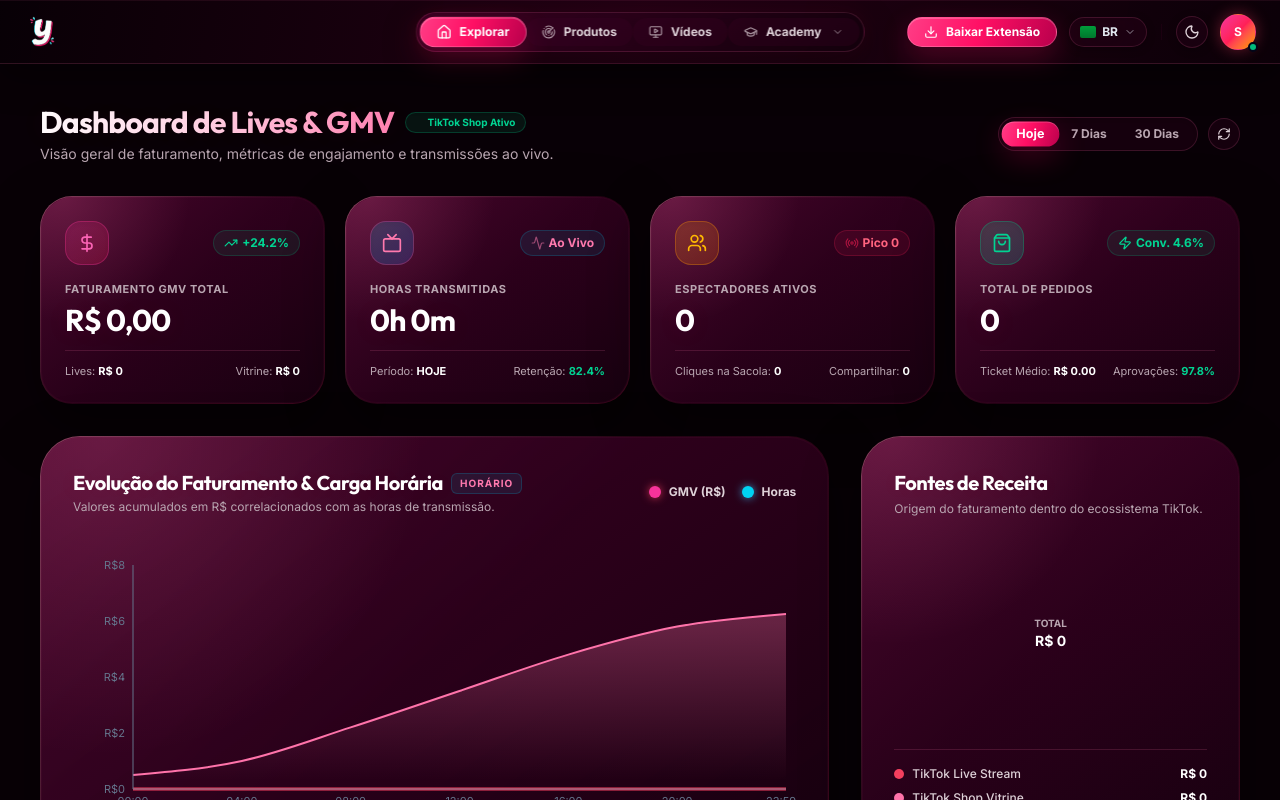
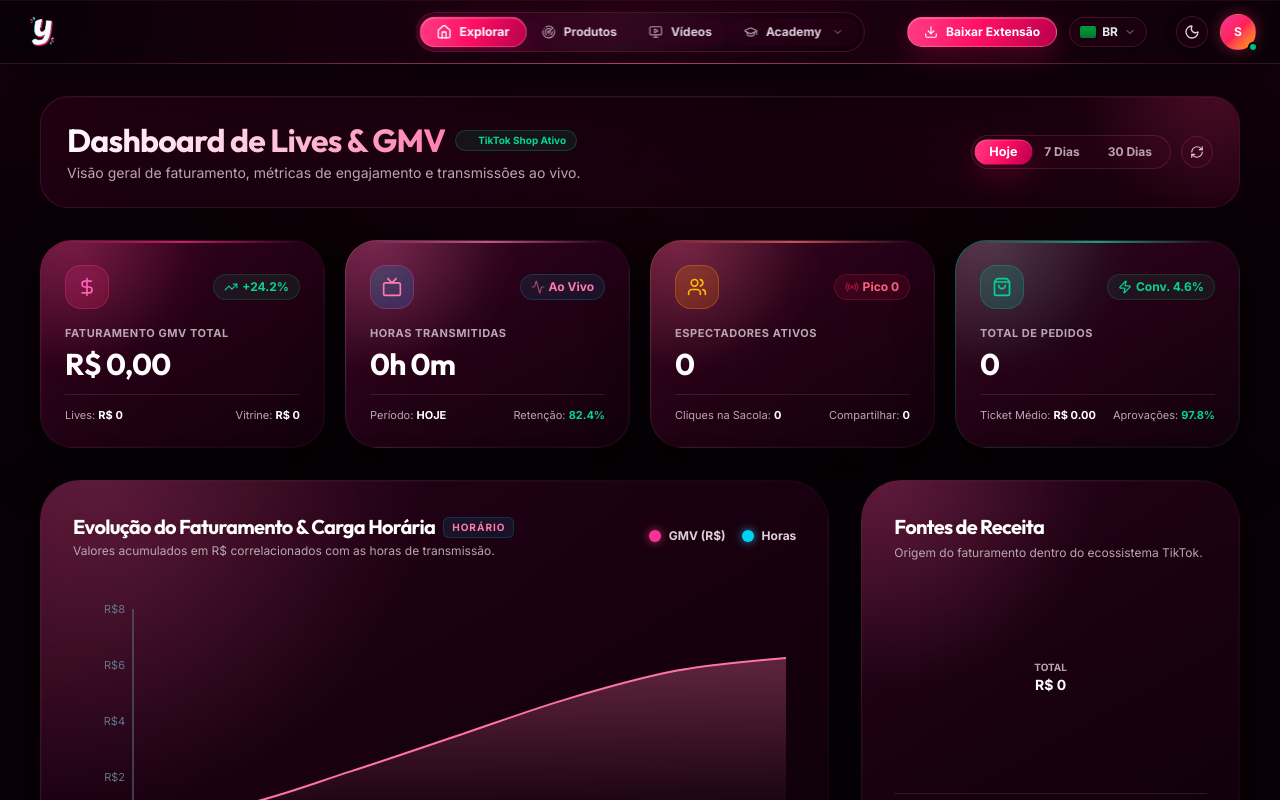
Before and after one commit to organicpro/looply, a React (Vite) app: page / in a window 1280 px wide. Both pictures are taken after typing "Sample" into the empty fields and a click on the button "Entrar". Shown: the top 800 px of the page. Built offline with nearby package versions, Linux system fonts and the light colour scheme.

Commit message:
Refina hierarquia e profundidade visual

```diff
--- a/src/App.tsx
+++ b/src/App.tsx
@@ -76,7 +76,7 @@
   if (!user) return <LoginView onLogin={(name, photo) => { localStorage.setItem('looply_user_name', name); if (photo) localStorage.setItem('looply_profile_avatar', photo); setUser(name); }} />;
 
   return (
-    <div className="flex flex-col min-h-screen bg-background selection:bg-purple-primary/30 selection:text-white transition-colors duration-300">
+    <div className="looply-shell flex flex-col min-h-screen bg-background selection:bg-purple-primary/30 selection:text-white transition-colors duration-300">
       <Sidebar
         activeTab={activeTab}
         setActiveTab={(tab) => {
@@ -87,7 +87,7 @@
         onToggleTheme={toggleTheme}
       />
 
-      <main className="flex-1 relative overflow-y-auto">
+      <main className="looply-main flex-1 relative overflow-y-auto">
         <AnimatePresence mode="wait">
           <motion.div
             key={selectedProduct ? `product-${selectedProduct.id}` : activeTab}
@@ -95,7 +95,7 @@
             animate={{ opacity: 1, y: 0 }}
             exit={{ opacity: 0, y: -10 }}
             transition={{ duration: 0.3, ease: 'easeOut' }}
-            className="w-full"
+            className="looply-view w-full"
           >
             {renderView()}
           </motion.div>
--- a/src/components/GalleryView.tsx
+++ b/src/components/GalleryView.tsx
@@ -52,7 +52,7 @@
       variants={container}
       initial="hidden"
       animate="show"
-      className="max-w-[1400px] mx-auto py-10 px-6 md:px-10 space-y-8"
+      className="gallery-view max-w-[1400px] mx-auto py-10 px-6 md:px-10 space-y-8"
     >
       <div className="flex flex-col md:flex-row md:items-center justify-between gap-4">
         <div className="space-y-1">
@@ -103,7 +103,7 @@
           <motion.div
             key={video.id}
             variants={item}
-            className="glass-panel glass-panel-hover rounded-[2rem] overflow-hidden group cursor-pointer hover:shadow-[0_0_35px_rgba(244,63,94,0.3)] hover:border-pink-500/50 transition-all duration-300"
+            className="video-card glass-panel glass-panel-hover rounded-[2rem] overflow-hidden group cursor-pointer hover:shadow-[0_0_35px_rgba(244,63,94,0.3)] hover:border-pink-500/50 transition-all duration-300"
             onClick={() => {
               setSelectedVideo(video);
               setIsPlaying(true);
--- a/src/components/HomeView.tsx
+++ b/src/components/HomeView.tsx
@@ -233,10 +233,10 @@
       variants={container}
       initial="hidden"
       animate="show"
-      className="max-w-[1500px] mx-auto py-8 px-4 sm:px-6 md:px-10 space-y-8 relative"
+      className="dashboard-view max-w-[1500px] mx-auto py-8 px-4 sm:px-6 md:px-10 space-y-8 relative"
     >
       {/* Header with Title & Date Range Toggle */}
-      <motion.div variants={item} className="flex flex-col sm:flex-row sm:items-center justify-between gap-4 pt-2">
+      <motion.div variants={item} className="dashboard-hero flex flex-col sm:flex-row sm:items-center justify-between gap-4">
         <div>
           <div className="flex items-center gap-2.5">
             <h1 className="text-2xl sm:text-3xl font-display font-black text-white tracking-tight">
@@ -284,9 +284,9 @@
       </motion.div>
 
       {/* KPI Cards */}
-      <div className="grid grid-cols-1 sm:grid-cols-2 lg:grid-cols-4 gap-5">
+      <div className="dashboard-kpi-grid grid grid-cols-1 sm:grid-cols-2 lg:grid-cols-4 gap-5">
         {/* KPI 1: Faturamento GMV Total */}
-        <motion.div variants={item} className="glass-panel rounded-[2rem] p-6 relative overflow-hidden group hover:border-pink-500/40 transition-all shadow-lg">
+        <motion.div variants={item} className="kpi-card kpi-card--rose glass-panel rounded-[2rem] p-6 relative overflow-hidden group transition-all shadow-lg">
           <div className="flex items-center justify-between mb-4">
             <div className="w-11 h-11 rounded-2xl bg-gradient-to-br from-pink-500/20 to-rose-500/20 border border-pink-500/30 flex items-center justify-center text-pink-400 shadow-inner">
               <DollarSign className="w-5 h-5" />
@@ -307,7 +307,7 @@
         </motion.div>
 
         {/* KPI 2: Horas Transmitidas */}
-        <motion.div variants={item} className="glass-panel rounded-[2rem] p-6 relative overflow-hidden group hover:border-cyan-500/40 transition-all shadow-lg">
+        <motion.div variants={item} className="kpi-card kpi-card--blush glass-panel rounded-[2rem] p-6 relative overflow-hidden group transition-all shadow-lg">
           <div className="flex items-center justify-between mb-4">
             <div className="w-11 h-11 rounded-2xl bg-gradient-to-br from-cyan-500/20 to-blue-500/20 border border-cyan-500/30 flex items-center justify-center text-cyan-400 shadow-inner">
               <Tv className="w-5 h-5" />
@@ -328,7 +328,7 @@
         </motion.div>
 
         {/* KPI 3: Espectadores */}
-        <motion.div variants={item} className="glass-panel rounded-[2rem] p-6 relative overflow-hidden group hover:border-amber-500/40 transition-all shadow-lg">
+        <motion.div variants={item} className="kpi-card kpi-card--coral glass-panel rounded-[2rem] p-6 relative overflow-hidden group transition-all shadow-lg">
           <div className="flex items-center justify-between mb-4">
             <div className="w-11 h-11 rounded-2xl bg-gradient-to-br from-amber-500/20 to-orange-500/20 border border-amber-500/30 flex items-center justify-center text-amber-400 shadow-inner">
               <Users className="w-5 h-5" />
@@ -349,7 +349,7 @@
         </motion.div>
 
         {/* KPI 4: Pedidos */}
-        <motion.div variants={item} className="glass-panel rounded-[2rem] p-6 relative overflow-hidden group hover:border-emerald-500/40 transition-all shadow-lg">
+        <motion.div variants={item} className="kpi-card kpi-card--emerald glass-panel rounded-[2rem] p-6 relative overflow-hidden group transition-all shadow-lg">
           <div className="flex items-center justify-between mb-4">
             <div className="w-11 h-11 rounded-2xl bg-gradient-to-br from-emerald-500/20 to-teal-500/20 border border-emerald-500/30 flex items-center justify-center text-emerald-400 shadow-inner">
               <ShoppingBag className="w-5 h-5" />
@@ -373,7 +373,7 @@
       {/* Main Charts Row */}
       <div className="grid grid-cols-12 gap-8">
         {/* Left Chart: Desempenho de GMV */}
-        <motion.div variants={item} className="col-span-12 lg:col-span-8 glass-panel rounded-[2.5rem] p-6 sm:p-8 space-y-6 relative overflow-hidden">
+        <motion.div variants={item} className="analytics-panel col-span-12 lg:col-span-8 glass-panel rounded-[2.5rem] p-6 sm:p-8 space-y-6 relative overflow-hidden">
           <div className="flex flex-col sm:flex-row sm:items-center justify-between gap-4">
             <div>
               <div className="flex items-center gap-2">
@@ -434,7 +434,7 @@
         </motion.div>
 
         {/* Right Chart: Origem do Faturamento */}
-        <motion.div variants={item} className="col-span-12 lg:col-span-4 glass-panel rounded-[2.5rem] p-6 sm:p-8 flex flex-col justify-between relative overflow-hidden">
+        <motion.div variants={item} className="analytics-panel col-span-12 lg:col-span-4 glass-panel rounded-[2.5rem] p-6 sm:p-8 flex flex-col justify-between relative overflow-hidden">
           <div>
             <h3 className="font-display font-bold text-xl text-white">Fontes de Receita</h3>
             <p className="text-xs text-slate-400 mt-1">Origem do faturamento dentro do ecossistema TikTok.</p>
@@ -489,7 +489,7 @@
       </div>
 
       {/* Live Channels Stream Status Table */}
-      <motion.div variants={item} className="glass-panel rounded-[2.5rem] p-6 sm:p-8 space-y-6 relative overflow-hidden">
+      <motion.div variants={item} className="live-panel glass-panel rounded-[2.5rem] p-6 sm:p-8 space-y-6 relative overflow-hidden">
         <div className="flex flex-col sm:flex-row sm:items-center justify-between gap-4">
           <div>
             <div className="flex items-center gap-3">
--- a/src/components/RadarView.tsx
+++ b/src/components/RadarView.tsx
@@ -34,7 +34,7 @@
         variants={container}
         initial="hidden"
         animate="show"
-        className="max-w-7xl mx-auto py-12 px-8 space-y-10"
+        className="products-view max-w-7xl mx-auto py-12 px-8 space-y-10"
       >
         {/* Header Tabs & "criar produto novo" Button */}
         <div className="flex flex-col sm:flex-row items-center justify-between gap-4 bg-white/[0.02] p-4 rounded-[2rem] border border-white/10 backdrop-blur-2xl shadow-xl">
@@ -62,7 +62,7 @@
             <motion.div
               key={product.id}
               variants={item}
-              className="glass-panel glass-panel-hover rounded-[2.2rem] overflow-hidden group cursor-pointer flex flex-col h-full hover:shadow-[0_0_35px_rgba(244,63,94,0.25)] hover:border-pink-500/40"
+              className="product-card glass-panel glass-panel-hover rounded-[2.2rem] overflow-hidden group cursor-pointer flex flex-col h-full hover:shadow-[0_0_35px_rgba(244,63,94,0.25)] hover:border-pink-500/40"
               onClick={() => onSelectProduct(product)}
             >
               {/* Image Container */}
--- a/src/components/Sidebar.tsx
+++ b/src/components/Sidebar.tsx
@@ -32,7 +32,7 @@
   ];
 
   return (
-    <header className="w-full h-16 border-b border-white/10 flex items-center justify-between sticky top-0 bg-slate-950/80 backdrop-blur-2xl px-6 z-50 shadow-lg relative">
+    <header className="looply-header w-full h-16 border-b border-white/10 flex items-center justify-between sticky top-0 bg-slate-950/80 backdrop-blur-2xl px-6 z-50 shadow-lg relative">
       {/* LEFT: Logo & Brand Mark */}
       <div className="flex items-center gap-4 z-10">
         <div onClick={() => setActiveTab('home')} className="cursor-pointer group flex items-center gap-2">
@@ -42,7 +42,7 @@
 
       {/* CENTER: Main Floating Navigation Menu */}
       <div className="absolute left-1/2 -translate-x-1/2 flex items-center">
-        <nav className="flex items-center bg-white/[0.05] dark:bg-white/[0.04] backdrop-blur-2xl p-1 rounded-full border border-white/10 shadow-[0_4px_20px_rgba(0,0,0,0.3)]">
+        <nav className="looply-primary-nav flex items-center bg-white/[0.05] dark:bg-white/[0.04] backdrop-blur-2xl p-1 rounded-full border border-white/10 shadow-[0_4px_20px_rgba(0,0,0,0.3)]">
           {menuItems.map((item) => {
             const Icon = item.icon;
             const isActive = activeTab === item.id;
@@ -68,7 +68,7 @@
       {/* RIGHT: Actions, Search, Theme Toggle & Profile */}
       <div className="flex items-center gap-3 z-10">
         {/* Search input box */}
-        <div className="relative hidden md:block group">
+        <div className="looply-search relative hidden md:block group">
           <Search className="absolute left-3 top-1/2 -translate-y-1/2 w-3.5 h-3.5 text-slate-400 group-focus-within:text-pink-400 transition-colors" />
           <input
             type="text"
--- a/src/index.css
+++ b/src/index.css
@@ -517,6 +517,201 @@
   display: none !important;
 }
 
+/* Visual refinement v2 — hierarchy, selective depth and calmer data surfaces */
+.looply-shell {
+  min-height: 100svh;
+}
+
+.looply-main {
+  isolation: isolate;
+}
+
+.looply-main::before {
+  content: "";
+  position: fixed;
+  z-index: -1;
+  top: 64px;
+  left: 0;
+  right: 0;
+  height: 240px;
+  pointer-events: none;
+  background: linear-gradient(180deg, rgba(255, 42, 119, 0.045), transparent);
+}
+
+.looply-view {
+  min-height: calc(100svh - 64px);
+}
+
+.looply-header::after {
+  content: "";
+  position: absolute;
+  left: 8%;
+  right: 8%;
+  bottom: -1px;
+  height: 1px;
+  background: linear-gradient(90deg, transparent, rgba(255, 104, 163, 0.58), transparent);
+  pointer-events: none;
+}
+
+.looply-primary-nav {
+  position: relative;
+  overflow: hidden;
+}
+
+.looply-primary-nav::before {
+  content: "";
+  position: absolute;
+  inset: 0;
+  pointer-events: none;
+  background: linear-gradient(110deg, transparent 15%, rgba(255,255,255,0.035) 45%, transparent 75%);
+}
+
+.looply-primary-nav button {
+  z-index: 1;
+}
+
+.looply-search input {
+  background: rgba(36, 0, 22, 0.54) !important;
+}
+
+.dashboard-hero {
+  position: relative;
+  overflow: hidden;
+  padding: 24px 26px;
+  border: 1px solid rgba(255, 91, 154, 0.14);
+  border-radius: 28px;
+  background:
+    linear-gradient(110deg, rgba(55, 0, 32, 0.42), rgba(18, 0, 12, 0.16) 60%, rgba(92, 0, 43, 0.24));
+  box-shadow: 0 18px 46px rgba(0, 0, 0, 0.22), inset 0 1px 0 rgba(255,255,255,0.035);
+}
+
+.dashboard-hero::after {
+  content: "";
+  position: absolute;
+  width: 280px;
+  height: 280px;
+  right: -110px;
+  top: -155px;
+  border-radius: 50%;
+  background: radial-gradient(circle, rgba(255, 61, 134, 0.2), transparent 68%);
+  pointer-events: none;
+}
+
+.dashboard-hero h1 {
+  font-size: clamp(1.7rem, 2.5vw, 2.35rem);
+}
+
+.dashboard-kpi-grid {
+  align-items: stretch;
+}
+
+.kpi-card {
+  --kpi-rgb: 255, 45, 122;
+  min-height: 205px;
+  background:
+    radial-gradient(circle at 14% 0%, rgba(var(--kpi-rgb), 0.17), transparent 42%),
+    linear-gradient(150deg, rgba(54, 0, 32, 0.91), rgba(18, 0, 12, 0.97)) padding-box,
+    linear-gradient(135deg, rgba(var(--kpi-rgb), 0.5), rgba(255,255,255,0.04), rgba(var(--kpi-rgb), 0.12)) border-box !important;
+  transition: transform 320ms cubic-bezier(.2,.8,.2,1), box-shadow 320ms ease !important;
+}
+
+.kpi-card::after {
+  content: "";
+  position: absolute;
+  top: 0;
+  left: 24px;
+  right: 24px;
+  height: 2px;
+  border-radius: 999px;
+  background: linear-gradient(90deg, transparent, rgba(var(--kpi-rgb), 0.88), transparent);
+  opacity: 0.8;
+}
+
+.kpi-card:hover {
+  transform: translateY(-4px);
+  box-shadow: 0 25px 58px rgba(0,0,0,.45), 0 0 30px rgba(var(--kpi-rgb), .1) !important;
+}
+
+.kpi-card--rose { --kpi-rgb: 255, 45, 122; }
+.kpi-card--blush { --kpi-rgb: 255, 119, 174; }
+.kpi-card--coral { --kpi-rgb: 255, 112, 116; }
+.kpi-card--emerald { --kpi-rgb: 34, 211, 153; }
+
+.analytics-panel,
+.live-panel {
+  background:
+    radial-gradient(circle at 0% 0%, rgba(255, 58, 131, 0.095), transparent 36%),
+    linear-gradient(150deg, rgba(38, 0, 24, 0.92), rgba(13, 0, 9, 0.975)) padding-box,
+    linear-gradient(135deg, rgba(255, 101, 160, 0.31), rgba(255,255,255,0.035), rgba(135, 0, 59, 0.18)) border-box !important;
+}
+
+.analytics-panel h3,
+.live-panel h3 {
+  letter-spacing: -0.035em;
+}
+
+.product-card {
+  background:
+    radial-gradient(circle at 50% -10%, rgba(255, 54, 128, 0.15), transparent 38%),
+    linear-gradient(160deg, rgba(49, 0, 29, 0.92), rgba(17, 0, 11, 0.98)) padding-box,
+    linear-gradient(145deg, rgba(255, 104, 163, 0.42), rgba(255,255,255,0.035), rgba(117,0,50,.16)) border-box !important;
+}
+
+.product-card > div:first-child,
+.video-card > div:first-child {
+  box-shadow: 0 18px 38px rgba(0,0,0,.34), 0 0 0 1px rgba(255,255,255,.035) inset;
+}
+
+.product-card h3,
+.video-card p {
+  text-wrap: balance;
+}
+
+.video-card {
+  background:
+    linear-gradient(155deg, rgba(55, 0, 33, 0.94), rgba(15, 0, 10, 0.98)) padding-box,
+    linear-gradient(145deg, rgba(255, 114, 170, 0.44), rgba(255,255,255,.04), rgba(122,0,54,.2)) border-box !important;
+}
+
+.video-card:hover video {
+  filter: saturate(1.08) contrast(1.03);
+}
+
+.video-card video {
+  transition: filter 320ms ease, transform 700ms cubic-bezier(.2,.8,.2,1);
+}
+
+.video-card:hover video {
+  transform: scale(1.025);
+}
+
+body.light .dashboard-hero {
+  background: linear-gradient(115deg, rgba(255,255,255,.86), rgba(255,237,245,.76));
+  border-color: rgba(189, 0, 77, 0.12);
+  box-shadow: 0 18px 40px rgba(105,0,43,.07), inset 0 1px 0 white;
+}
+
+body.light .kpi-card,
+body.light .analytics-panel,
+body.light .live-panel,
+body.light .product-card,
+body.light .video-card {
+  background:
+    radial-gradient(circle at 10% 0%, rgba(var(--kpi-rgb, 255,45,122), .08), transparent 40%),
+    linear-gradient(150deg, rgba(255,255,255,.96), rgba(255,242,248,.93)) padding-box,
+    linear-gradient(135deg, rgba(255,45,122,.24), rgba(255,255,255,.86)) border-box !important;
+}
+
+@media (max-width: 640px) {
+  .dashboard-hero {
+    padding: 20px;
+    border-radius: 24px;
+  }
+
+  .kpi-card {
+    min-height: 190px;
+  }
+}
 /* Warm light mode keeps the Looply identity instead of falling back to blue-gray. */
 html.light,
 body.light,
```
